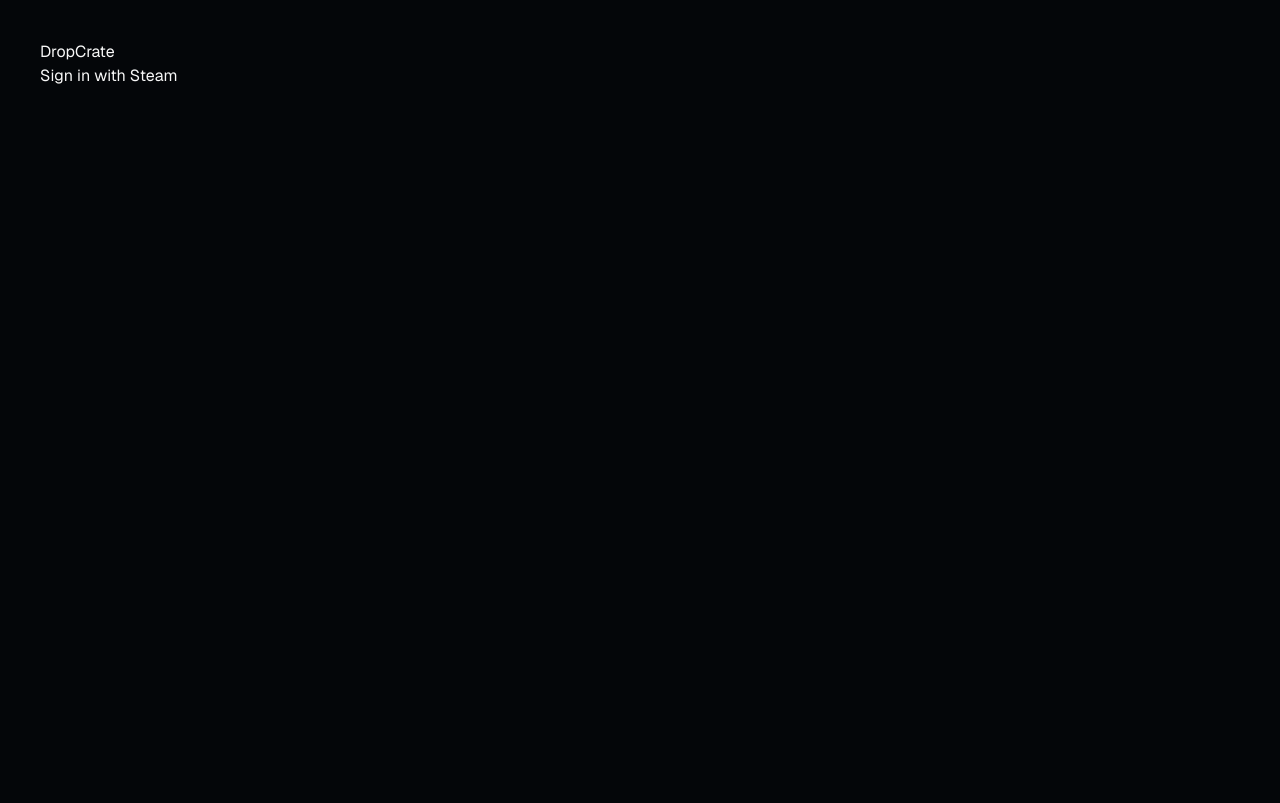
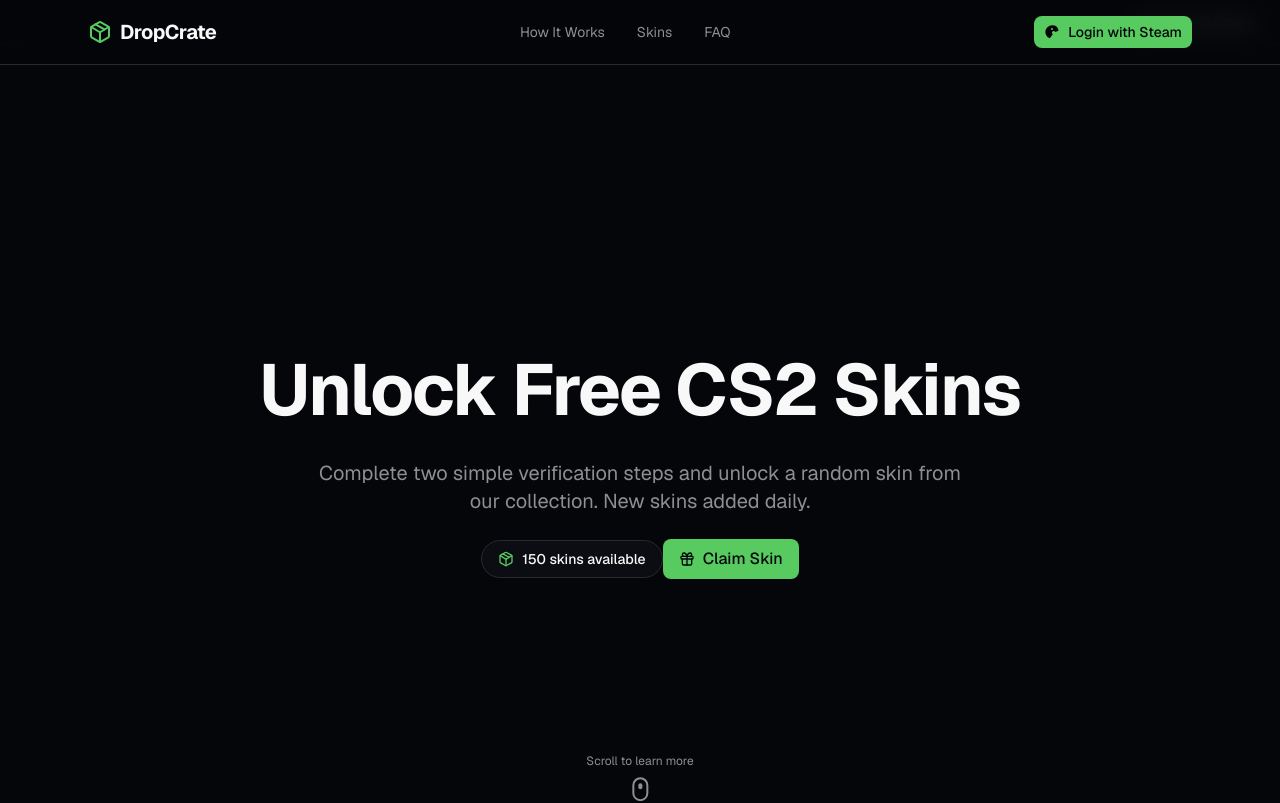
Before and after one commit to HellToTheBoy/Dropcrate, a Next.js app: page / in a window 1280 px wide. Shown: the top 803 px of the page. Built offline with nearby package versions, Linux system fonts and the light colour scheme; no server answers.

Commit message:
Update page.tsx

```diff
--- a/app/page.tsx
+++ b/app/page.tsx
@@ -2,8 +2,20 @@
 
 import { useEffect, useState } from "react";
 
+import { Header } from "@/components/header";
+import { HeroSection } from "@/components/hero-section";
+import { StepsSection } from "@/components/steps-section";
+import { SkinsSection } from "@/components/skins-section";
+import { FAQSection } from "@/components/faq-section";
+import { Footer } from "@/components/footer";
+
+type User = {
+  loggedIn: boolean;
+  steamId: string;
+};
+
 export default function Home() {
-  const [user, setUser] = useState(null);
+  const [user, setUser] = useState<User | null>(null);
   const [loading, setLoading] = useState(true);
 
   useEffect(() => {
@@ -15,32 +27,41 @@ export default function Home() {
       });
   }, []);
 
-  if (loading) {
-    return <div>Loading...</div>;
-  }
+  return (
+    <main className="min-h-screen bg-background">
+      {/* AUTH BAR */}
+      <div className="flex justify-end items-center px-6 py-3 border-b border-border text-sm">
+        {loading ? (
+          <span>Loading...</span>
+        ) : user ? (
+          <div className="flex items-center gap-4">
+            <span className="opacity-80">
+              Logged in
+            </span>
+            <a
+              href="/api/logout"
+              className="underline hover:opacity-80"
+            >
+              Logout
+            </a>
+          </div>
+        ) : (
+          <a
+            href="/api/auth/steam"
+            className="underline hover:opacity-80"
+          >
+            Sign in with Steam
+          </a>
+        )}
+      </div>
 
-  if (!user) {
-    return (
-      <div style={{ padding: 40 }}>
-        <h1>DropCrate</h1>
-        <a href="/api/auth/steam">
-          <button>Sign in with Steam</button>
-        </a>
-      </div>
-    );
-  }
-
-  return (
-    <div style={{ padding: 40 }}>
-      <h1>Welcome to DropCrate</h1>
-      <p>Logged in as:</p>
-      <code>{user.steamId}</code>
-
-      <br /><br />
-
-      <a href="/api/logout">
-        <button>Logout</button>
-      </a>
-    </div>
+      {/* ORIGINAL UI */}
+      <Header />
+      <HeroSection />
+      <StepsSection />
+      <SkinsSection />
+      <FAQSection />
+      <Footer />
+    </main>
   );
 }
```
